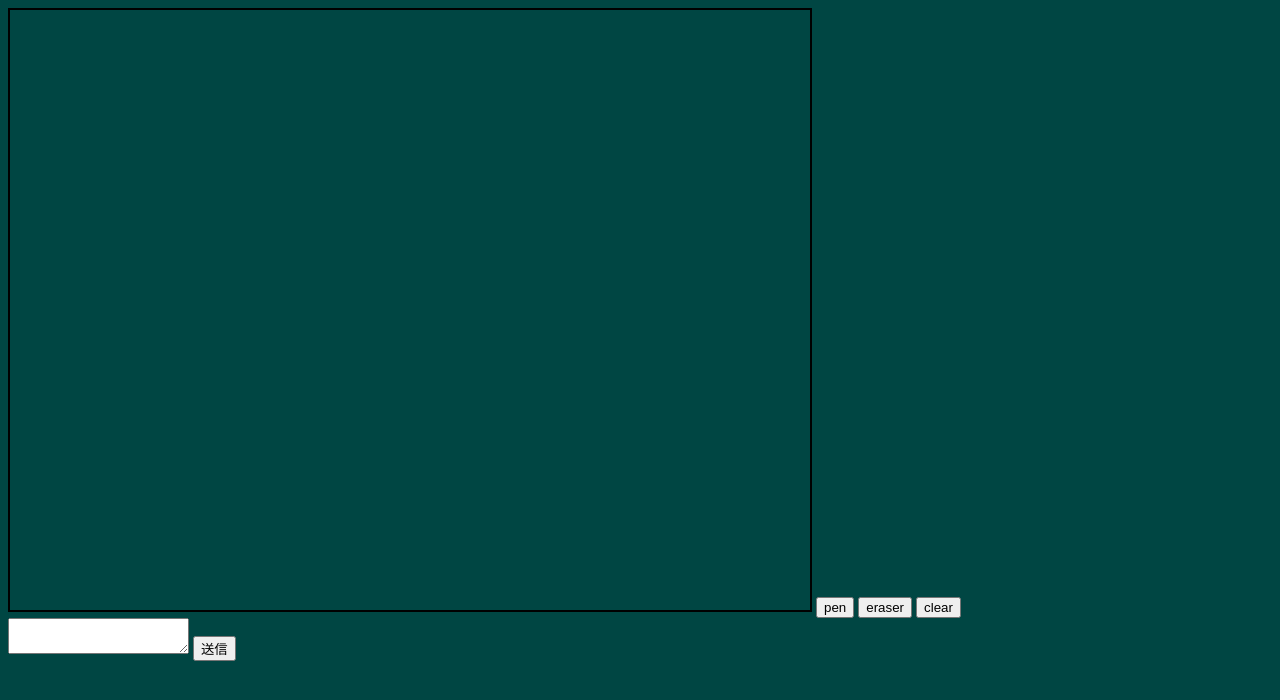
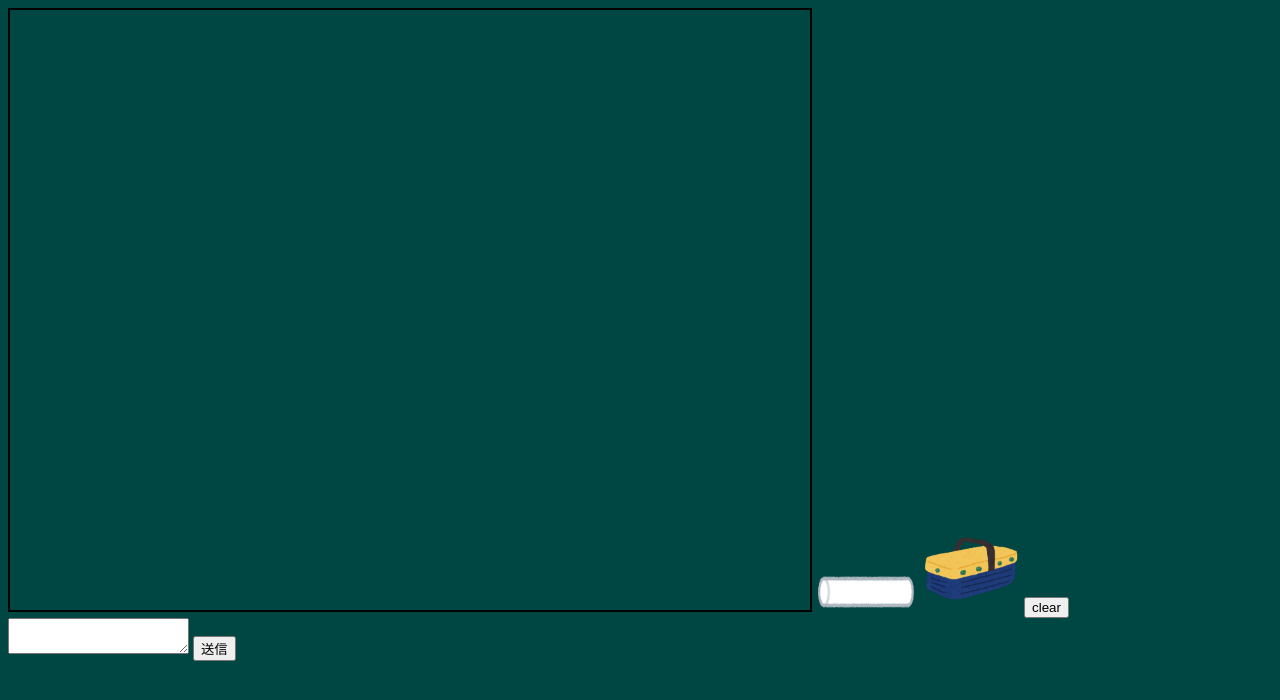
Before and after one commit to yu-tetra/pro2020, a plain HTML site: page main.html in a window 1280 px wide. Drawn offline with nearby package versions, Linux system fonts and the light colour scheme.

Commit message:
'picture'

```diff
--- a/CSS/blackboard.css
+++ b/CSS/blackboard.css
@@ -11,3 +11,13 @@ body{
 canvas{
     background-color: #004643;
 }
+
+.pen{
+    width: 100px;
+    height: 40px;
+}
+
+.eraser{
+    width: 100px;
+    height: 90px;
+}
--- a/main.html
+++ b/main.html
@@ -8,8 +8,8 @@
 
 <body>
     <canvas id="canvas" width=800% height=600% style="border: solid 2px #000;box-sizing: border-box;"></canvas>
-    <input type="button" value="pen" id="pen">
-    <input type="button" value="eraser" id="eraser">
+    <img src="./Picture/chalk_white.png" alt="チョーク" class="pen" value="pen" id="pen">
+    <img src="./Picture/school_kokubankeshi.png" alt="黒板消し" class="eraser" id="eraser">
     <input type="button" value="clear" id="clear">
 
     <div id="result"><img src=""></div>
```
Also changed, not shown: Picture/chalk_blue.png (added), Picture/chalk_red.png (added), Picture/chalk_white.png (added), Picture/school_kokubankeshi.png (added).
